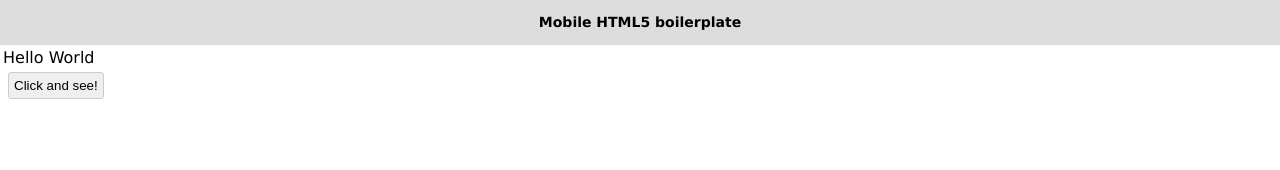
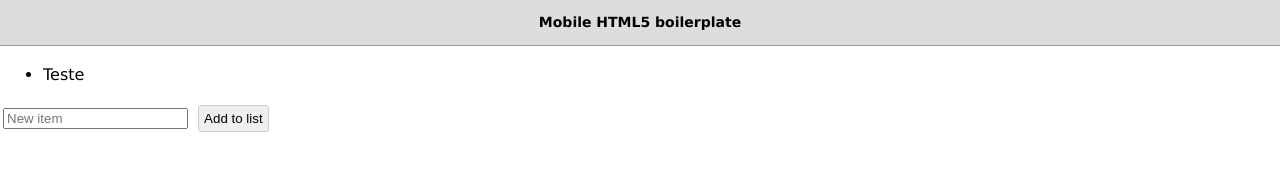
Before and after one commit to Cloudxtreme/mobile-html5-boilerplate, a website: page index.html in a window 1280 px wide. Drawn offline with nearby package versions, Linux system fonts and the light colour scheme; files that its build step writes are made by us from their sources.

Commit message:
Visual enhancements and examples in Javascript

```diff
--- a/app.js
+++ b/app.js
@@ -1,13 +1,13 @@
 'use strict'
 
-var msg = "Hello World";
+var listItem = '';
 
 var loader = function() {
-	document.getElementById('msg').innerHTML = msg;
+	addListItem('Teste');
+	console.log('Mobile HTML5 boilerplate is loaded!');
 }
 
-var changeMsg = function() {
-	document.getElementById('msg').innerHTML = "Surprise! :)";
+var addListItem = function(item) {
+	listItem = listItem + '<li>' + item + '</li>';
+	document.getElementById('list').innerHTML = listItem;
 }
-
-console.log("Mobile HTML5 boilerplate is loaded!");
--- a/app.less
+++ b/app.less
@@ -8,6 +8,7 @@ body {
 		text-align: center;
 		padding: 5px;
 		background-color: #DDDDDD;
+		border-bottom: 1px solid #999999;
 		h1 {
 			font-size: 14px;
 		}
--- a/index.html
+++ b/index.html
@@ -14,8 +14,9 @@
 		<h1>Mobile HTML5 boilerplate</h1>
 	</div>
 	<div class="content">
-		<div id="msg"></div>
-		<button onclick="changeMsg()">Click and see!</button>
+		<ul id="list"></ul>
+		<input type="text" id="item" placeholder="New item">
+		<button onclick="addListItem(document.getElementById('item').value)">Add to list</button>
 	</div>
 </body>
 </html>
```
